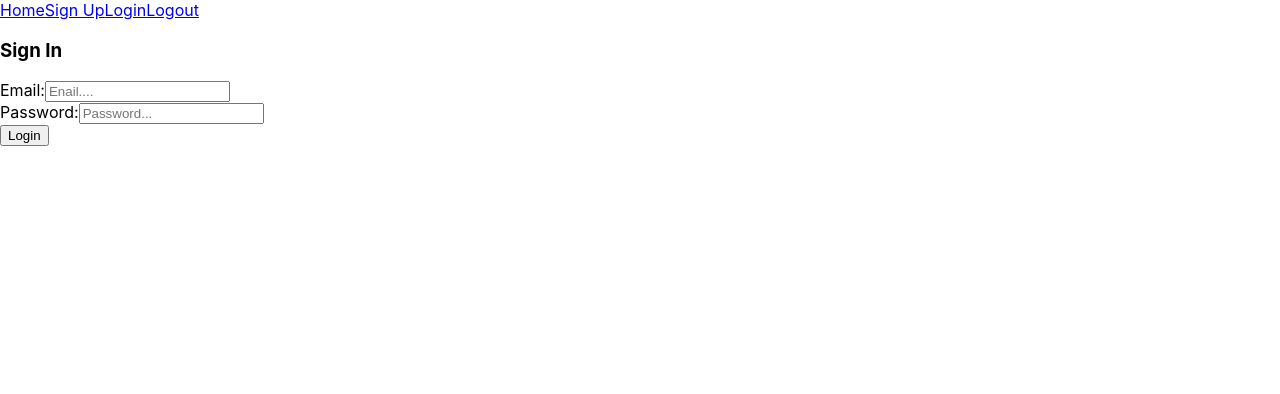
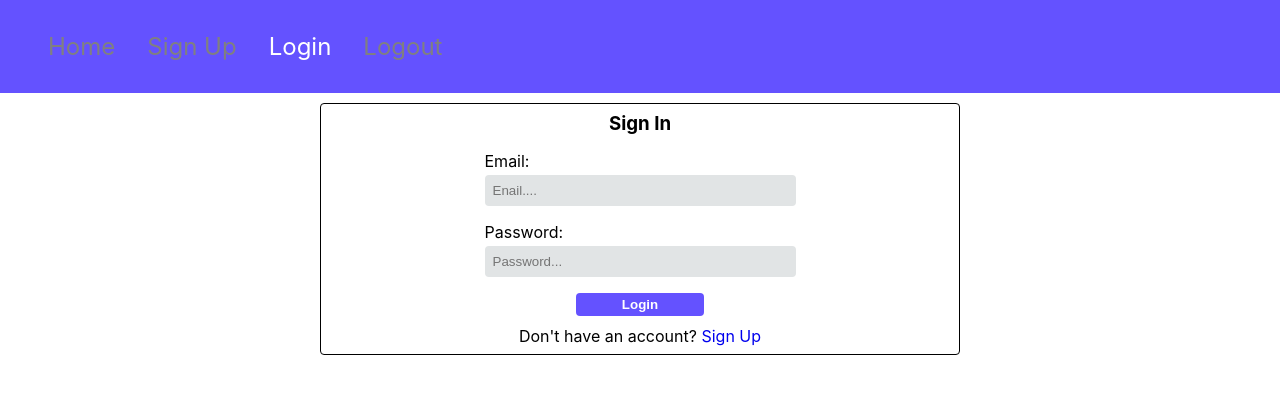
Before and after one commit to mMohsinSazim/teebay_react_flask, a React (Create React App) app in the folder frontend/: page /login in a window 1280 px wide. Shown: the top 394 px of the page. Built offline with nearby package versions, Linux system fonts and the light colour scheme.

Commit message:
Add styling to Navbar,Login,Sign Up page

```diff
--- a/frontend/package.json
+++ b/frontend/package.json
@@ -8,11 +8,13 @@
     "@testing-library/jest-dom": "^5.16.5",
     "@testing-library/react": "^13.3.0",
     "@testing-library/user-event": "^13.5.0",
+    "axios": "^0.27.2",
     "react": "^18.2.0",
     "react-dom": "^18.2.0",
     "react-redux": "^8.0.2",
     "react-router-dom": "^6.3.0",
     "react-scripts": "5.0.1",
+    "styled-components": "^5.3.5",
     "web-vitals": "^2.1.4"
   },
   "scripts": {
--- a/frontend/src/Pages/LoginPage/LoginPage.js
+++ b/frontend/src/Pages/LoginPage/LoginPage.js
@@ -1,6 +1,9 @@
 import React from "react";
 import { useState, useEffect } from "react";
 import axios from "axios";
+import Form from "../../Shared/Componenets/Form";
+import { FormButton } from "../../Shared/Componenets/Button";
+import { Link } from "react-router-dom";
 const LoginPage = () => {
   const [userInfo, setUserInfo] = useState({ email: "", password: "" });
   const handleSubmit = async (e) => {
@@ -14,7 +17,7 @@ const LoginPage = () => {
   };
   return (
     <div>
-      <form>
+      <Form>
         <h3>Sign In</h3>
         <div>
           <label htmlFor="email">Email:</label>
@@ -40,10 +43,13 @@ const LoginPage = () => {
             }
           />
         </div>
-        <button type="submit" onClick={handleSubmit}>
+        <FormButton type="submit" onClick={handleSubmit}>
           Login
-        </button>
-      </form>
+        </FormButton>
+        <p>
+          Don't have an account? <Link to="/sign-up">Sign Up</Link>{" "}
+        </p>
+      </Form>
     </div>
   );
 };
--- a/frontend/src/Pages/SignUpPage/SignUpPage.js
+++ b/frontend/src/Pages/SignUpPage/SignUpPage.js
@@ -1,6 +1,9 @@
 import React from "react";
 import { useState, useEffect } from "react";
 import axios from "axios";
+import Form from "../../Shared/Componenets/Form";
+import { FormButton } from "../../Shared/Componenets/Button";
+import { Link } from "react-router-dom";
 const SignUpPage = () => {
   const [userInfo, setUserInfo] = useState({
     firstName: "",
@@ -43,7 +46,7 @@ const SignUpPage = () => {
   };
   return (
     <div>
-      <form>
+      <Form>
         <h3>Sign Up</h3>
         <div>
           <label htmlFor="first_name">First Name:</label>
@@ -125,10 +128,13 @@ const SignUpPage = () => {
             required
           />
         </div>
-        <button type="submit" onClick={handleSubmit}>
+        <FormButton type="submit" onClick={handleSubmit}>
           Sign Up
-        </button>
-      </form>
+        </FormButton>
+        <p>
+          Already have an account? <Link to="/login">Sign In</Link>{" "}
+        </p>
+      </Form>
     </div>
   );
 };
--- /dev/null
+++ b/frontend/src/Shared/Componenets/Button.js
@@ -0,0 +1,15 @@
+import styled from "styled-components";
+
+export const FormButton = styled.button`
+  width: 8rem;
+  border-radius: 0.25rem;
+  background-color: #6452ff;
+  padding: 0.25rem;
+  display: block;
+  margin: 0 auto;
+  text-align: center;
+  border: none;
+  color: white;
+  font-weight: bold;
+  cursor: pointer;
+`;
--- /dev/null
+++ b/frontend/src/Shared/Componenets/Form.js
@@ -0,0 +1,40 @@
+import styled from "styled-components";
+
+const Form = styled.form`
+  width: 40rem;
+  margin: 10px auto;
+  border: 1px solid black;
+  border-radius: 0.25rem;
+  padding: 0.5rem;
+  h3 {
+    text-align: center;
+  }
+  div {
+    width: 50%;
+    margin: 1rem auto;
+  }
+  label {
+    display: block;
+    text-align: left;
+    margin: 0.25rem 0;
+  }
+  input {
+    width: 100%;
+    padding: 0.5rem;
+    border-radius: 0.25rem;
+    background-color: #e1e4e5;
+    border: none;
+  }
+  input:focus {
+    outline: none;
+  }
+  p {
+    text-align: center;
+    margin-top: 10px;
+    a {
+      text-decoration: none;
+    }
+  }
+`;
+
+export default Form;
--- a/frontend/src/Shared/Componenets/Navbar.js
+++ b/frontend/src/Shared/Componenets/Navbar.js
@@ -1,14 +1,54 @@
 import React from "react";
-import { Link } from "react-router-dom";
+import { Link, NavLink } from "react-router-dom";
+import styled from "styled-components";
 const Navbar = () => {
   return (
-    <nav>
-      <Link to="/">Home</Link>
-      <Link to="sign-up">Sign Up</Link>
-      <Link to="login">Login</Link>
-      <Link to="logout">Logout</Link>
-    </nav>
+    <Wrapper>
+      <NavLink
+        to="/"
+        style={({ isActive }) => {
+          return { color: isActive ? "white" : "grey" };
+        }}
+      >
+        Home
+      </NavLink>
+      <NavLink
+        to="sign-up"
+        style={({ isActive }) => {
+          return { color: isActive ? "white" : "grey" };
+        }}
+      >
+        Sign Up
+      </NavLink>
+      <NavLink
+        to="login"
+        style={({ isActive }) => {
+          return { color: isActive ? "white" : "grey" };
+        }}
+      >
+        Login
+      </NavLink>
+      <NavLink
+        to="logout"
+        style={({ isActive }) => {
+          return { color: isActive ? "white" : "grey" };
+        }}
+      >
+        Logout
+      </NavLink>
+    </Wrapper>
   );
 };
 
+const Wrapper = styled.nav`
+  display: flex;
+  background-color: #6452ff;
+  padding: 2rem;
+  a {
+    text-decoration: none;
+    font-size: 1.5rem;
+    margin: 0 1rem;
+  }
+`;
+
 export default Navbar;
--- a/frontend/src/index.css
+++ b/frontend/src/index.css
@@ -1,13 +1,18 @@
+* {
+  margin: 0;
+  padding: 0;
+  box-sizing: border-box;
+}
 body {
   margin: 0;
-  font-family: -apple-system, BlinkMacSystemFont, 'Segoe UI', 'Roboto', 'Oxygen',
-    'Ubuntu', 'Cantarell', 'Fira Sans', 'Droid Sans', 'Helvetica Neue',
+  font-family: -apple-system, BlinkMacSystemFont, "Segoe UI", "Roboto", "Oxygen",
+    "Ubuntu", "Cantarell", "Fira Sans", "Droid Sans", "Helvetica Neue",
     sans-serif;
   -webkit-font-smoothing: antialiased;
   -moz-osx-font-smoothing: grayscale;
 }
 
 code {
-  font-family: source-code-pro, Menlo, Monaco, Consolas, 'Courier New',
+  font-family: source-code-pro, Menlo, Monaco, Consolas, "Courier New",
     monospace;
 }
```
Also changed, not shown: 1 other file (tests, documents, lock files or other folders).
